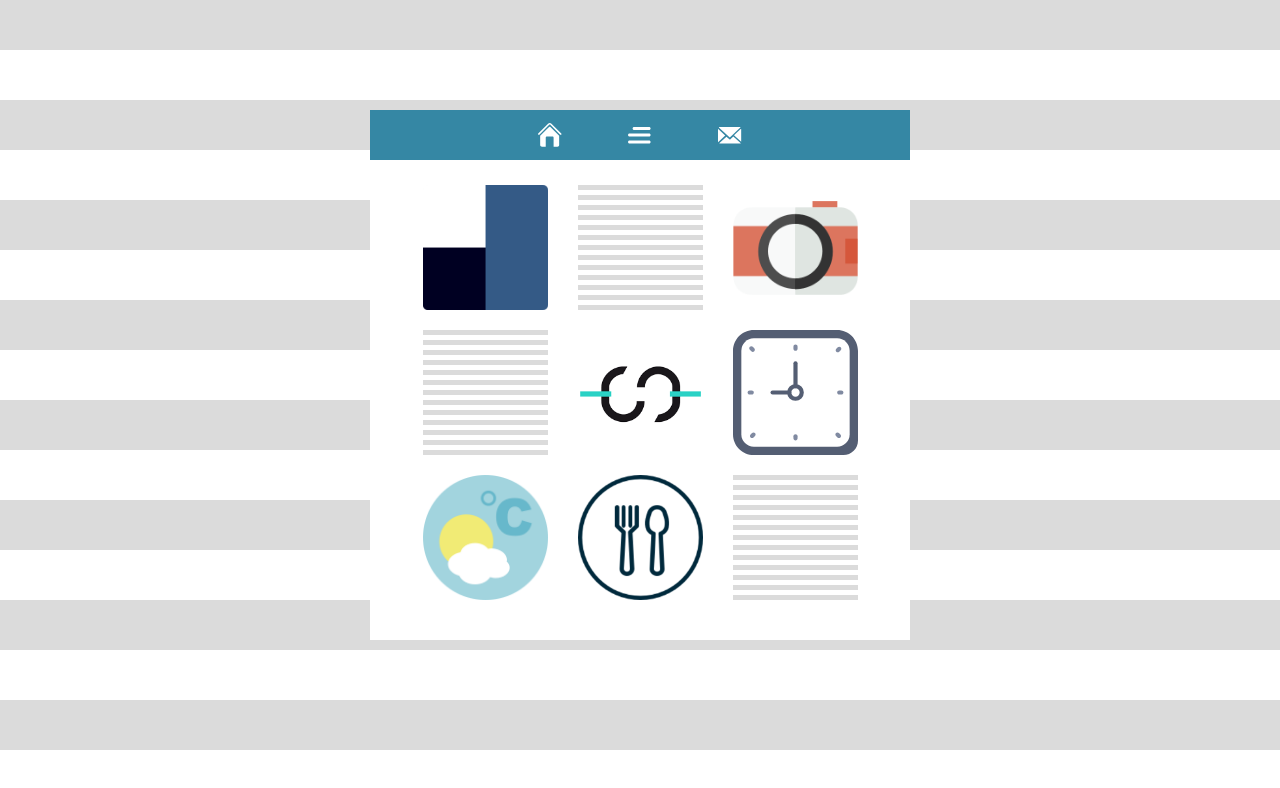
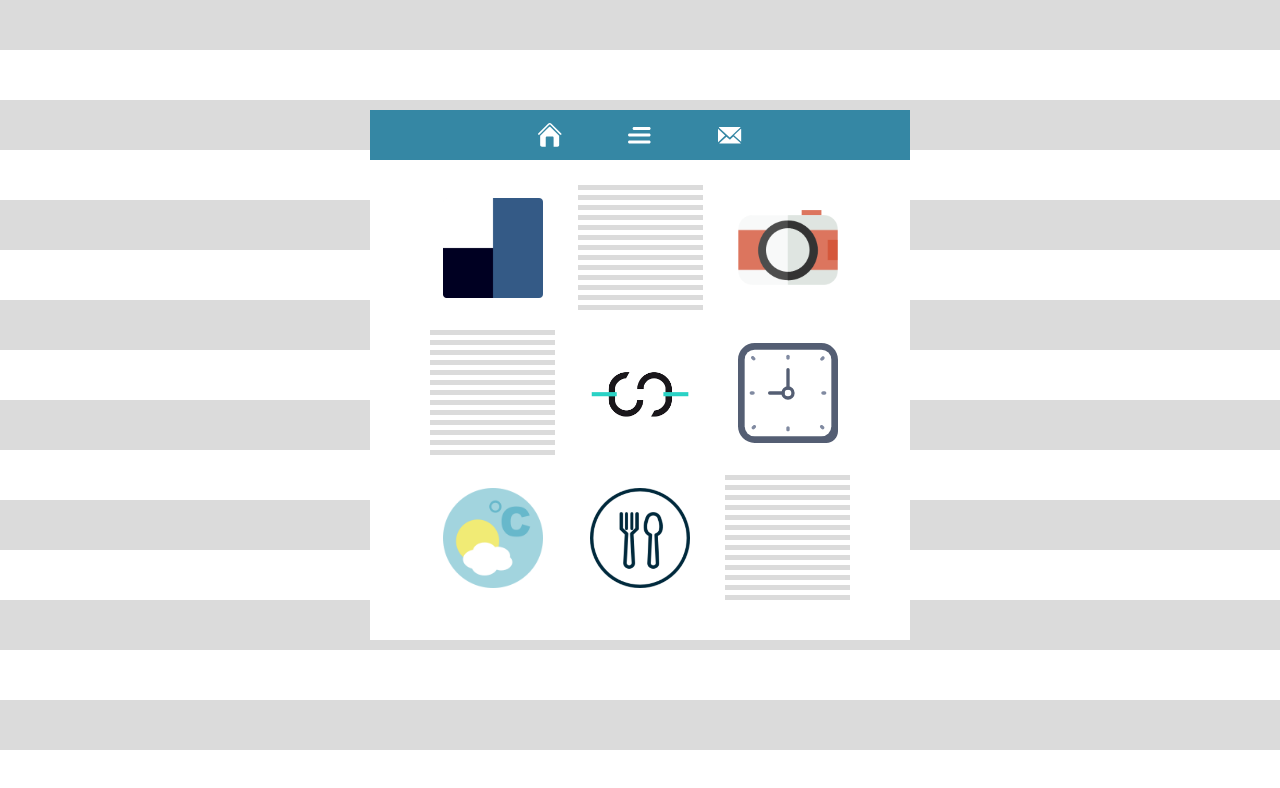
Before and after one commit to nataliakulas/pfolio-webapp, a React (Create React App) app: page / in a window 1280 px wide. Both pictures are taken after a click on the item 640 px from the left and 525 px from the top of the page. Shown: the top 788 px of the page. Built offline with nearby package versions, Linux system fonts and the light colour scheme.

Commit message:
initial rwd

```diff
--- a/package.json
+++ b/package.json
@@ -1,5 +1,5 @@
 {
-  "name": "pfolio-webapp",
+  "name": "stripefolio-webapp",
   "version": "0.1.0",
   "private": true,
   "dependencies": {
--- a/src/App.js
+++ b/src/App.js
@@ -132,8 +132,7 @@ class App extends React.Component {
                 <div className={`section${this.state.section ? " open" : ""}`}>
                   <div className="content">
                     {this.state.portfolio ?
-                      <Row style={{height: '100%'}}>
-                        <Col>
+                      <div style={{height: '100%'}}>
                         <div className="stripe-box-wrapper">
                           <div className="stripe-box ratio">
                             <div className="stripe-background"/>
@@ -202,16 +201,10 @@ class App extends React.Component {
                             <div className="stripe-background"/>
                           </div>
                         </div>
-                        </Col>
-                      </Row> : null}
+                      </div> : null}
                     {this.state.contact ?
-                      <Row>
-                        <Col>
-                          <div className="content">
                       <ContactForm field={this.state.primary} input={this.state.secondary} translate={this.state.translate}/>
-                          </div>
-                        </Col>
-                      </Row> : null}
+                      : null}
                   </div>
                 </div>
                 {this.state.message && window.location.hash === '#success' &&
--- a/src/global.css
+++ b/src/global.css
@@ -7,11 +7,15 @@ body {
   padding: 0; }
 
 * {
-  box-sizing: border-box; }
+  box-sizing: border-box;
+  -webkit-tap-highlight-color: transparent; }
 
 ::selection {
   background-color: #171717;
   color: #ffffff; }
+
+:focus {
+  outline: none; }
 
 .background {
   height: 100vh; }
@@ -24,12 +28,11 @@ body {
   align-items: center;
   overflow: hidden; }
 
-.bold {
-  font-weight: 700; }
-
 .content {
-  height: 100%;
   padding: 15px; }
+  @media (min-width: 768px) {
+    .content {
+      height: 100%; } }
 
 .stripe-bar {
   width: 100%;
@@ -37,7 +40,7 @@ body {
   z-index: 100;
   margin-top: -50px; }
   .stripe-bar ul {
-    width: 50%;
+    width: 65%;
     padding: 0;
     list-style-type: none;
     display: flex;
@@ -45,6 +48,9 @@ body {
     justify-content: space-around;
     align-items: center;
     margin: 0 auto; }
+    @media (min-width: 768px) {
+      .stripe-bar ul {
+        width: 50%; } }
   .stripe-bar li {
     height: 40px;
     margin: 5px;
@@ -52,11 +58,14 @@ body {
 
 .stripe {
   width: 100%;
-  max-height: 300px;
+  max-height: calc(100vh - 85px);
   background-color: #ffffff;
   overflow: hidden;
   flex: 1;
   transition: flex 0.5s linear; }
+  @media (min-width: 768px) {
+    .stripe {
+      max-height: 300px; } }
   .stripe.close {
     flex: 0; }
   .stripe.open {
@@ -64,34 +73,58 @@ body {
 
 .section {
   width: 100%;
-  max-height: 480px;
+  max-height: calc(100vh - 185px);
   background-color: #ffffff;
-  overflow: hidden;
+  overflow: auto;
   flex: 0;
   transition: flex 0.5s linear; }
   .section.open {
     flex: 1;
     transition-delay: 0.5s; }
+  @media (min-width: 768px) {
+    .section {
+      overflow: hidden;
+      max-height: 480px; } }
 
 .stripe-box-wrapper {
-  width: calc(145px * 3);
-  height: 145px;
+  width: 100%;
+  height: calc(140px * 2);
   position: relative;
   overflow: hidden;
   display: flex;
-  flex-direction: row;
-  justify-content: space-between;
+  flex-direction: column;
+  justify-content: space-around;
   align-items: center;
   margin: 0 auto; }
+  @media (min-width: 768px) {
+    .stripe-box-wrapper {
+      width: calc(140px * 3);
+      height: 145px;
+      flex-direction: row;
+      justify-content: space-between; } }
 
 .stripe-box {
-  max-width: 125px;
+  max-width: 100%;
   height: 125px;
+  display: inline-block;
   position: relative;
   backface-visibility: hidden;
-  cursor: pointer; }
+  cursor: pointer;
+  margin: 0; }
+  @media (min-width: 768px) {
+    .stripe-box {
+      max-width: 125px;
+      margin: 0; } }
+  .stripe-box .stripe-background {
+    width: 125px;
+    height: 125px;
+    background-image: none;
+    background-repeat: no-repeat;
+    background-size: 100px;
+    background-position: center;
+    margin: 0 auto; }
   .stripe-box .stripe-label {
-    width: calc(145px * 3);
+    width: calc(140px * 3);
     height: 125px;
     display: inline-block;
     position: relative;
@@ -124,15 +157,40 @@ body {
         bottom: 0;
         transform: translateY(5px); }
   .stripe-box:nth-of-type(1) .stripe-label {
-    transform: translateX(-435px); }
+    transform: translateX(-100%); }
+    @media (min-width: 768px) {
+      .stripe-box:nth-of-type(1) .stripe-label {
+        transform: translateX(-420px); } }
   .stripe-box:nth-of-type(2) .stripe-label {
-    transform: translateX(-590px); }
+    transform: translateX(-100%); }
+    @media (min-width: 768px) {
+      .stripe-box:nth-of-type(2) .stripe-label {
+        transform: translateX(-570px); } }
   .stripe-box:nth-of-type(3) .stripe-label {
-    transform: translateX(-745px); }
+    transform: translateX(-100%); }
+    @media (min-width: 768px) {
+      .stripe-box:nth-of-type(3) .stripe-label {
+        transform: translateX(-720px); } }
+  .stripe-box:hover:nth-of-type(1) .stripe-label {
+    transform: translateX(0); }
+  .stripe-box:hover:nth-of-type(2) .stripe-label {
+    transform: translateX(0); }
+    @media (min-width: 768px) {
+      .stripe-box:hover:nth-of-type(2) .stripe-label {
+        transform: translateX(-147px); } }
+  .stripe-box:hover:nth-of-type(3) .stripe-label {
+    transform: translateX(0); }
+    @media (min-width: 768px) {
+      .stripe-box:hover:nth-of-type(3) .stripe-label {
+        transform: translateX(-295px); } }
   .stripe-box.empty {
-    width: 125px;
-    height: 125px;
-    cursor: default; }
+    display: none; }
+    @media (min-width: 768px) {
+      .stripe-box.empty {
+        display: block;
+        width: 125px;
+        height: 125px;
+        cursor: default; } }
   .stripe-box.ratio .stripe-background {
     background-image: url("./media/projects/ratio.png"); }
   .stripe-box.opad .stripe-background {
@@ -145,26 +203,13 @@ body {
     background-image: url("media/projects/iggi.png"); }
   .stripe-box.ww .stripe-background {
     background-image: url("media/projects/ww.png"); }
-  .stripe-box .stripe-background {
-    width: 125px;
-    height: 125px;
-    background-image: none;
-    background-repeat: no-repeat;
-    background-size: contain;
-    background-position: center; }
-  .stripe-box:hover:nth-of-type(1) .stripe-label {
-    transform: translateX(0); }
-  .stripe-box:hover:nth-of-type(2) .stripe-label {
-    transform: translateX(-155px); }
-  .stripe-box:hover:nth-of-type(3) .stripe-label {
-    transform: translateX(-310px); }
   .stripe-box p {
     margin-top: 0;
     margin-bottom: 10px; }
 
 .settings-bar {
   width: 50px;
-  height: calc(100% - 100px);
+  height: 185px;
   position: absolute;
   top: 50px;
   right: 0;
@@ -176,6 +221,9 @@ body {
   align-items: center;
   background-color: #ffffff;
   transition: transform 0.5s ease; }
+  @media (min-width: 768px) {
+    .settings-bar {
+      height: calc(100% - 100px); } }
   .settings-bar.visible {
     transform: translateX(0px); }
   .settings-bar .separator {
@@ -328,5 +376,11 @@ button {
     left: 0; }
   button.submit:before {
     content: url("./media/arrow.svg"); }
+  button.delete {
+    margin-top: 10px;
+    margin-bottom: 0; }
+    @media (min-width: 768px) {
+      button.delete {
+        margin-top: 30px; } }
   button.delete:before {
     content: url("./media/delete.svg"); }
--- a/src/global.scss
+++ b/src/global.scss
@@ -20,11 +20,16 @@ body {
 
 * {
   box-sizing: border-box;
+  -webkit-tap-highlight-color: transparent;
 }
 
 ::selection {
   background-color: $black;
   color: $white;
+}
+
+:focus {
+  outline: none;
 }
 
 .background {
@@ -42,13 +47,13 @@ body {
   overflow: hidden;
 }
 
-.bold {
-  font-weight: 700;
-}
+.content {
 
-.content {
-  height: 100%;
   padding: 15px;
+
+  @media (min-width: 768px) {
+    height: 100%;
+  }
 }
 
 .stripe-bar {
@@ -58,7 +63,7 @@ body {
   margin-top: -50px;
 
   ul {
-    width: 50%;
+    width: 65%;
     padding: 0;
     list-style-type: none;
     display: flex;
@@ -66,6 +71,10 @@ body {
     justify-content: space-around;
     align-items: center;
     margin: 0 auto;
+
+    @media (min-width: 768px) {
+      width: 50%;
+    }
   }
 
   li {
@@ -77,11 +86,15 @@ body {
 
 .stripe {
   width: 100%;
-  max-height: 300px;
+  max-height: calc(100vh - 85px);
   background-color: $white;
   overflow: hidden;
   flex: 1;
   transition: flex 0.5s linear;
+
+  @media (min-width: 768px) {
+    max-height: 300px;
+  }
 
   &.close {
     flex: 0;
@@ -94,9 +107,9 @@ body {
 
 .section {
   width: 100%;
-  max-height: 480px;
+  max-height: calc(100vh - 185px);
   background-color: $white;
-  overflow: hidden;
+  overflow: auto;
   flex: 0;
   transition: flex 0.5s linear;
 
@@ -104,29 +117,58 @@ body {
     flex: 1;
     transition-delay: 0.5s;
   }
+
+  @media (min-width: 768px) {
+    overflow: hidden;
+    max-height: 480px;
+  }
 }
 
 .stripe-box-wrapper {
-  width: calc(145px * 3);
-  height: 145px;
+  width: 100%;
+  height: calc(140px * 2);
   position: relative;
   overflow: hidden;
   display: flex;
-  flex-direction: row;
-  justify-content: space-between;
+  flex-direction: column;
+  justify-content: space-around;
   align-items: center;
   margin: 0 auto;
+
+  @media (min-width: 768px) {
+    width: calc(140px * 3);
+    height: 145px;
+    flex-direction: row;
+    justify-content: space-between;
+  }
 }
 
 .stripe-box {
-  max-width: 125px;
+  max-width: 100%;
   height: 125px;
+  display: inline-block;
   position: relative;
   backface-visibility: hidden;
   cursor: pointer;
+  margin: 0;
+
+  @media (min-width: 768px) {
+    max-width: 125px;
+    margin: 0;
+  }
+
+  .stripe-background {
+    width: 125px;
+    height: 125px;
+    background-image: none;
+    background-repeat: no-repeat;
+    background-size: 100px;
+    background-position: center;
+    margin: 0 auto;
+  }
 
   .stripe-label {
-    width: calc(145px * 3);
+    width: calc(140px * 3);
     height: 125px;
     display: inline-block;
     position: relative;
@@ -178,26 +220,71 @@ body {
 
   &:nth-of-type(1) {
     .stripe-label {
-      transform: translateX(-435px);
+      transform: translateX(-100%);
+
+      @media (min-width: 768px) {
+        transform: translateX(-420px);
+      }
     }
   }
 
   &:nth-of-type(2) {
     .stripe-label {
-      transform: translateX(-590px);
+      transform: translateX(-100%);
+
+      @media (min-width: 768px) {
+        transform: translateX(-570px);
+      }
     }
   }
 
   &:nth-of-type(3) {
     .stripe-label {
-      transform: translateX(-745px);
+      transform: translateX(-100%);
+
+      @media (min-width: 768px) {
+        transform: translateX(-720px);
+      }
+    }
+  }
+
+  &:hover {
+    &:nth-of-type(1) {
+      .stripe-label {
+        transform: translateX(0);
+      }
+    }
+
+    &:nth-of-type(2) {
+      .stripe-label {
+        transform: translateX(0);
+
+        @media (min-width: 768px) {
+          transform: translateX(-147px);
+        }
+      }
+    }
+
+    &:nth-of-type(3) {
+      .stripe-label {
+        transform: translateX(0);
+
+        @media (min-width: 768px) {
+          transform: translateX(-295px);
+        }
+      }
     }
   }
 
   &.empty {
-    width: 125px;
-    height: 125px;
-    cursor: default;
+    display: none;
+
+    @media (min-width: 768px) {
+      display: block;
+      width: 125px;
+      height: 125px;
+      cursor: default;
+    }
   }
 
   //region Projects
@@ -238,35 +325,6 @@ body {
   }
   //endregion
 
-  .stripe-background {
-    width: 125px;
-    height: 125px;
-    background-image: none;
-    background-repeat: no-repeat;
-    background-size: contain;
-    background-position: center;
-  }
-
-  &:hover {
-    &:nth-of-type(1) {
-      .stripe-label {
-        transform: translateX(0);
-      }
-    }
-
-    &:nth-of-type(2) {
-      .stripe-label {
-        transform: translateX(-155px);
-      }
-    }
-
-    &:nth-of-type(3) {
-      .stripe-label {
-        transform: translateX(-310px);
-      }
-    }
-  }
-
   p {
     margin-top: 0;
     margin-bottom: 10px;
@@ -276,7 +334,7 @@ body {
 //region Settings Bar
 .settings-bar {
   width: 50px;
-  height: calc(100% - 100px);
+  height: 185px;
 
   position: absolute;
   top: 50px;
@@ -291,6 +349,10 @@ body {
 
   background-color: $white;
   transition: transform 0.5s ease;
+
+  @media (min-width: 768px) {
+    height: calc(100% - 100px);
+  }
 
   &.visible {
     transform: translateX(0px);
@@ -511,6 +573,15 @@ button {
     content: url("./media/arrow.svg");
   }
 
+  &.delete {
+    margin-top: 10px;
+    margin-bottom: 0;
+
+    @media (min-width: 768px) {
+      margin-top: 30px;
+    }
+  }
+
   &.delete:before {
     content: url("./media/delete.svg");
   }
```
Lines whose indentation alone changed are shown as unchanged.
